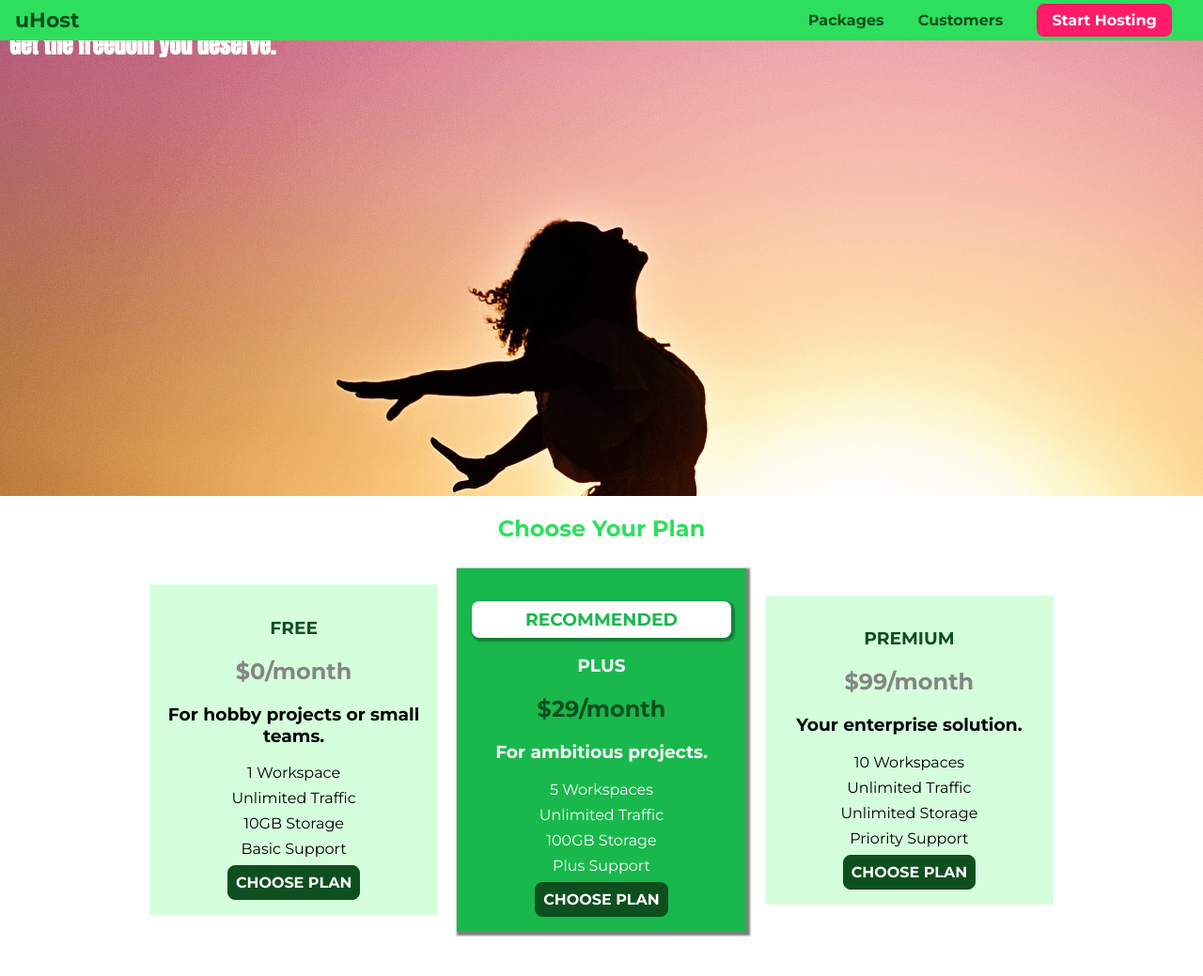
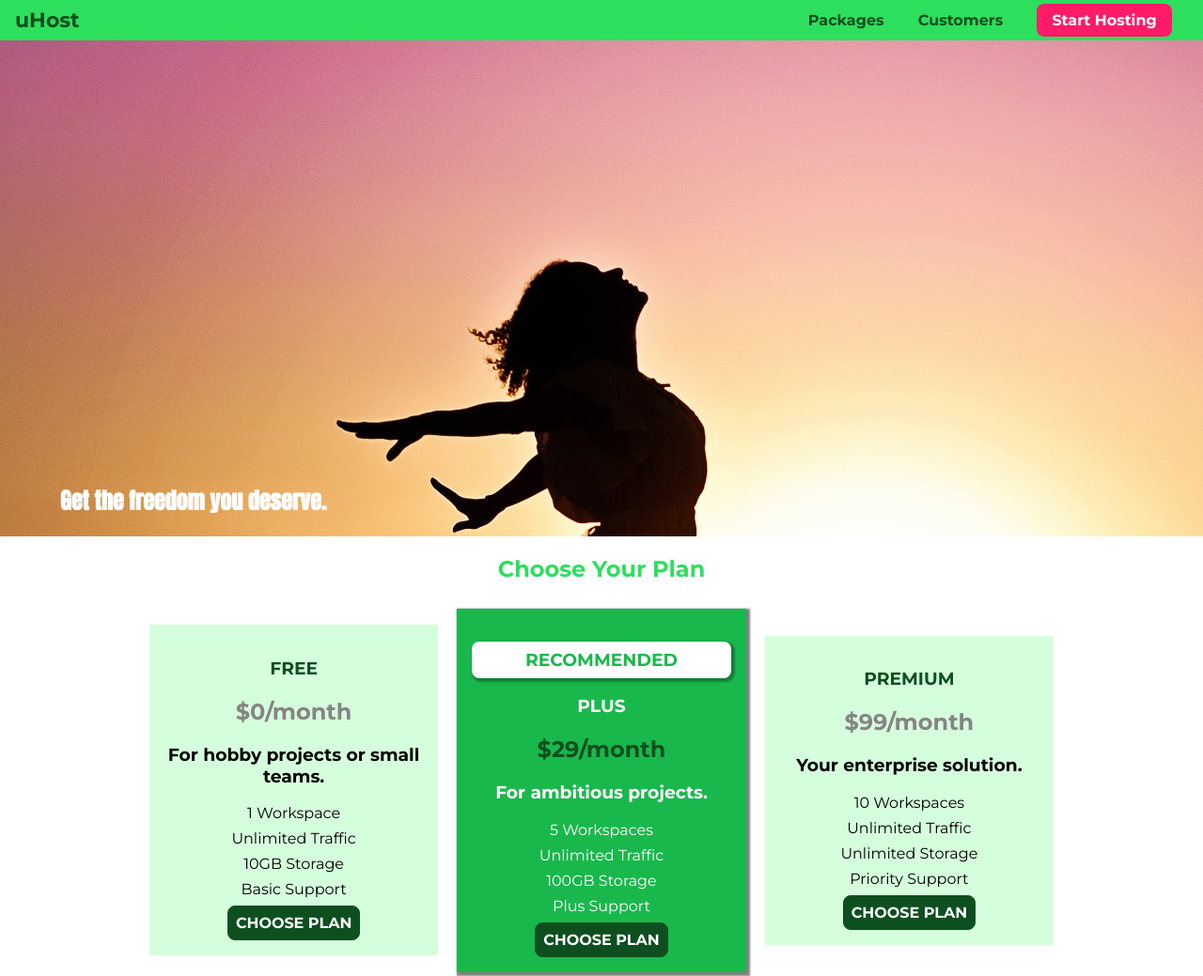
Before and after one commit to andrewrey/practicingBasicsSection5, a website: page index.html in a window 1280 px wide. Shown: the top 1039 px of the page at 94% size. Drawn offline with Linux system fonts and the light colour scheme.

Commit message:
updated styling of h1 tag and added top margin to header image

```diff
--- a/main.scss
+++ b/main.scss
@@ -3,6 +3,8 @@
   width: 100%;
   height: 528px;
   padding: 10px;
+  margin-top: 43px;
+  position: relative;
 }
 
 .section-title {
@@ -13,6 +15,9 @@
 #product-overview h1 {
   color: white;
   font-family: "Anton", sans-serif;
+  position: absolute;
+  bottom: 0%;
+  left: 5%;
 }
 .plan-list {
   width: 80%;
--- a/packages/packages.scss
+++ b/packages/packages.scss
@@ -3,7 +3,7 @@
   width: 100%;
   height: 100%;
   position: fixed;
-  z-index: -2;
+  z-index: -1;
 }
 
 main {
@@ -17,7 +17,6 @@ main {
   margin: 16px 0;
   width: 80%;
   position: relative;
-  z-index: -1;
   &:hover,
   &:active {
     border-color: #ff5454;
--- a/shared.scss
+++ b/shared.scss
@@ -16,6 +16,7 @@ body {
   position: fixed;
   top: 0;
   left: 0;
+  z-index: 1;
 }
 
 .main-header > div {
```
Also changed, not shown: css/packages.css, css/shared.css, css/styles.css.
